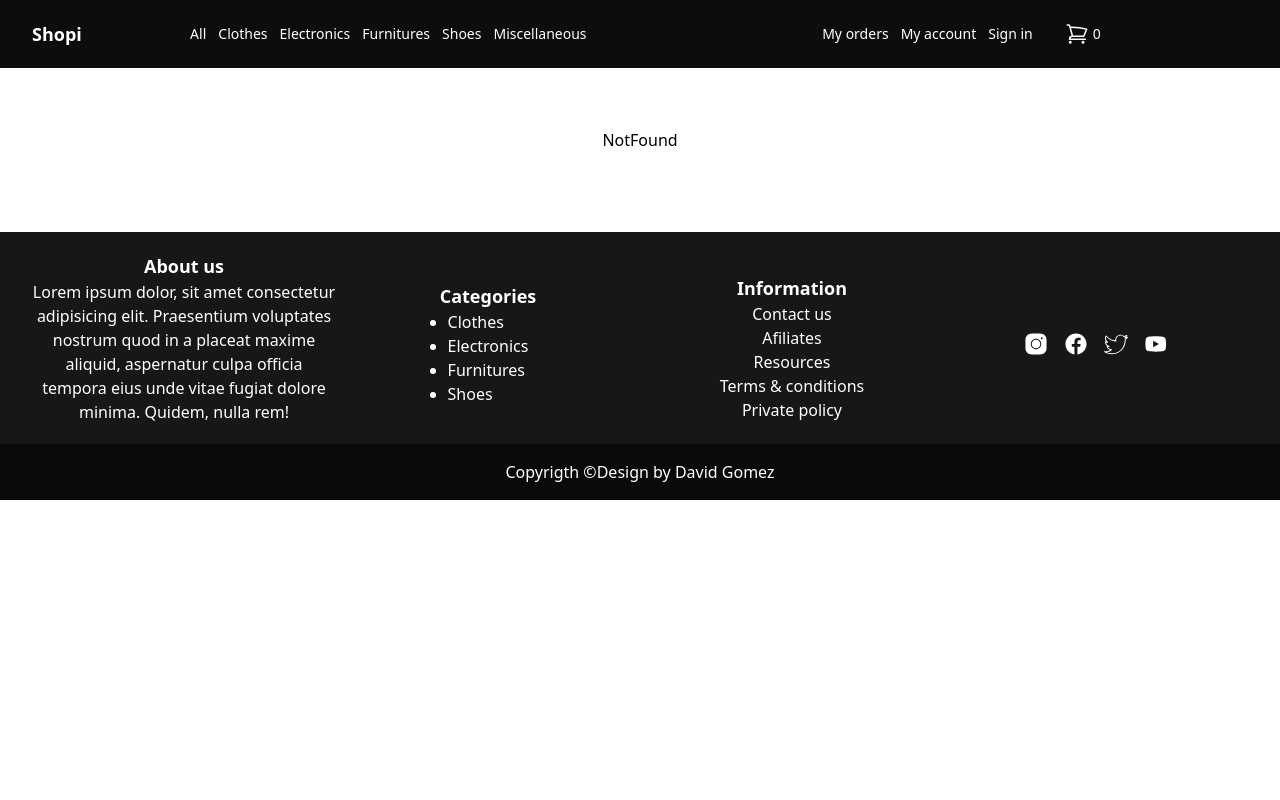
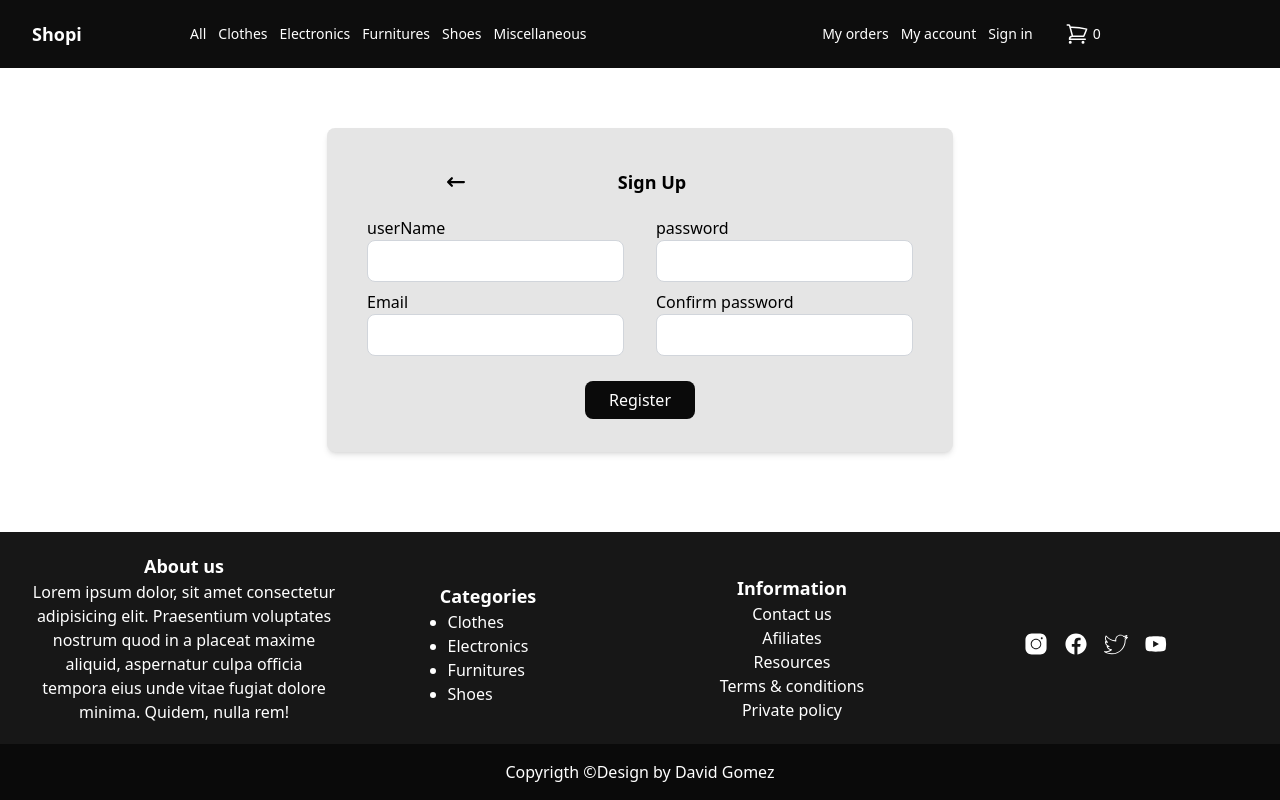
Before and after one commit to davidG199/Ecommerce-react-vite-and-tailwind, a React (Vite) app: page /signUp in a window 1280 px wide. Built offline with nearby package versions, Linux system fonts and the light colour scheme; no server answers.

Commit message:
add SignUp component

```diff
--- a/src/pages/App/index.jsx
+++ b/src/pages/App/index.jsx
@@ -9,8 +9,9 @@ import Home from "../home";
 import Navbar from "../../components/navbar";
 import CheckoutSideMenu from "../../components/checkoutSideMenu";
 import Footer from "../../components/Footer/Footer";
+import Layout from "../../components/layout";
+import SignUp from "../signUp";
 import "../../assets/App.css";
-import Layout from "../../components/layout";
 
 const AppRoutes = () => (
   <Routes>
@@ -26,6 +27,7 @@ const AppRoutes = () => (
     <Route path="/my-orders/:id" element={<MyOrder />} />
     <Route path="/my-orders" element={<MyOrders />} />
     <Route path="/signIn" element={<SignIn />} />
+    <Route path="/signUp" element={<SignUp />} />
     <Route path="/*" element={<NotFound />} />
   </Routes>
 );
--- a/src/pages/signIn/index.jsx
+++ b/src/pages/signIn/index.jsx
@@ -1,56 +1,57 @@
+import { Link } from 'react-router-dom';
 import Layout from '../../components/layout';
 import SignInImg from '../../../public/signInImg.jpg'
 
 function SignIn() {
   return (
     <Layout>
-      <div className='px-10'>
-        <div class='bg-gray-100 flex justify-center items-center h-[500px] rounded-lg'>
-          <div class='w-1/2 h-full hidden lg:block rounded-l-lg aspect-video'>
+      <div className='shadow-md'>
+        <div className='bg-gray-100 flex justify-center items-center h-[500px] rounded-lg'>
+          <div className='w-1/2 h-full hidden lg:block rounded-l-lg aspect-video'>
             <img
               src={SignInImg}
               alt='img-signIn'
-              class='object-cover w-full h-full rounded-l-lg'
+              className='object-cover w-full h-full rounded-l-lg'
             />
           </div>
-          <div class='lg:py-10 lg:px-16 sm:py-8 sm:px-32 p-8 w-full lg:w-1/2'>
-            <h1 class='text-2xl font-semibold mb-4'>Sign In</h1>
+          <div className='lg:py-10 lg:px-16 sm:py-8 sm:px-32 p-8 w-full lg:w-1/2'>
+            <h1 className='text-2xl font-semibold mb-8'>Sign In</h1>
             <form action='#' method=''>
-              <div class='mb-4'>
-                <label for='username' class='block text-gray-600'>
+              <div className='mb-4'>
+                <label htmlFor='username' className='block text-gray-600'>
                   Username
                 </label>
                 <input
                   type='text'
                   id='username'
                   name='username'
-                  class='w-full border border-gray-300 rounded-lg py-2 px-3 focus:outline-none focus:border-gray-800'
-                  autocomplete='off'
+                  className='w-full border border-gray-300 rounded-lg py-2 px-3 focus:outline-none focus:border-gray-800'
+                  autoComplete='off'
                 />
               </div>
-              <div class='mb-4'>
-                <label for='password' class='block text-gray-600'>
+              <div className='mb-4'>
+                <label htmlFor='password' className='block text-gray-600'>
                   Password
                 </label>
                 <input
                   type='password'
                   id='password'
                   name='password'
-                  class='w-full border border-gray-300 rounded-lg py-2 px-3 focus:outline-none focus:border-gray-800'
-                  autocomplete='off'
+                  className='w-full border border-gray-300 rounded-lg py-2 px-3 focus:outline-none focus:border-gray-800'
+                  autoComplete='off'
                 />
               </div>
               <button
                 type='submit'
-                class=' bg-neutral-950 hover:bg-neutral-900 text-white font-semibold rounded-lg py-2 px-4 w-full'
+                className=' bg-neutral-950 hover:bg-neutral-900 text-white font-semibold rounded-lg py-2 px-4 w-full'
               >
                 Login
               </button>
             </form>
-            <div class='mt-6 text-blue-500 text-center'>
-              <a href='#' class='hover:underline'>
+            <div className='mt-6 text-blue-500 text-center'>
+              <Link to='/signUp' className='hover:underline'>
                 Sign up Here
-              </a>
+              </Link>
             </div>
           </div>
         </div>
--- /dev/null
+++ b/src/pages/signUp/index.jsx
@@ -0,0 +1,59 @@
+import Layout from "../../components/layout";
+import { Link } from "react-router-dom";
+import { ArrowLongLeftIcon } from "@heroicons/react/16/solid";
+
+function SignUp() {
+  return (
+    <Layout>
+      <div className=" bg-neutral-200 flex flex-col justify-center items-center p-10 font-light rounded-lg shadow-md">
+        <div className="flex justify-center items-center mb-5">
+          <Link to="/signIn">
+            <ArrowLongLeftIcon className="h-6 w-6 hover:scale-110 relative left-[-150px]" />
+          </Link>
+          <h2 className=" font-semibold text-lg">Sign Up</h2>
+        </div>
+        <form action="" className="grid grid-cols-2  gap-8 ">
+          <div className="flex flex-col">
+            <label htmlFor="userName">userName</label>
+            <input
+              type="text"
+              required
+              name="userName"
+              className="border border-gray-300 rounded-lg py-2 px-3 focus:outline-none focus:border-gray-800 mb-2"
+            />
+            <label htmlFor="Email">Email</label>
+            <input
+              type="emal"
+              required
+              name="Email"
+              className="border border-gray-300 rounded-lg py-2 px-3 focus:outline-none focus:border-gray-800"
+            />
+          </div>
+          <div className="flex flex-col">
+            <label htmlFor="password">password</label>
+            <input
+              type="password"
+              required
+              name="password"
+              className="border border-gray-300 rounded-lg py-2 px-3 focus:outline-none focus:border-gray-800 mb-2"
+            />
+            <label htmlFor="confirmPassword">Confirm password</label>
+            <input
+              type="password"
+              required
+              name="confirmPassword"
+              className="border border-gray-300 rounded-lg py-2 px-3 focus:outline-none focus:border-gray-800"
+            />
+          </div>
+        </form>
+        <div className="mt-8 text-white text-center">
+          <Link to="/" className="h-6 w-6 bg-neutral-950 p-2 px-6 rounded-lg hover:bg-neutral-800">
+            Register
+          </Link>
+        </div>
+      </div>
+    </Layout>
+  );
+}
+
+export default SignUp;
```
